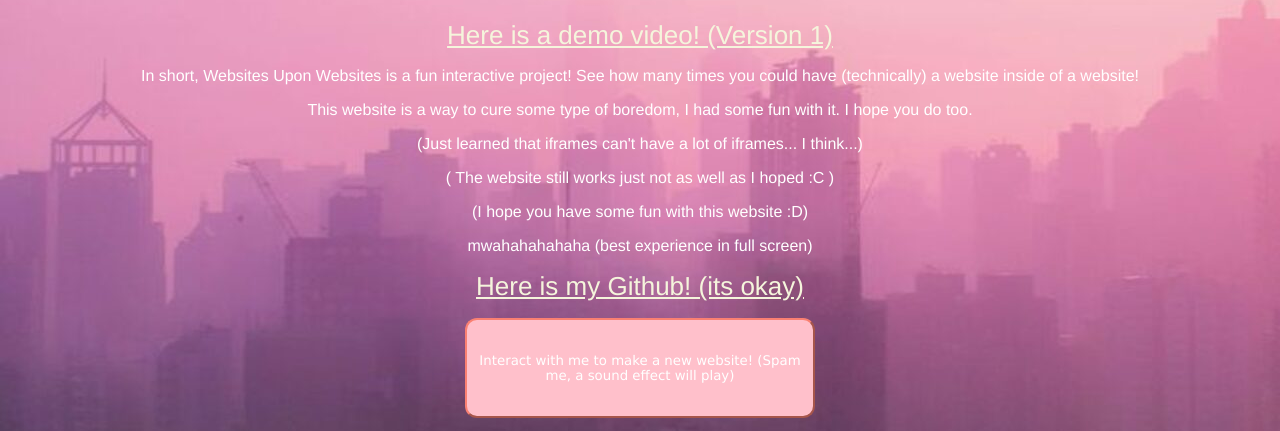
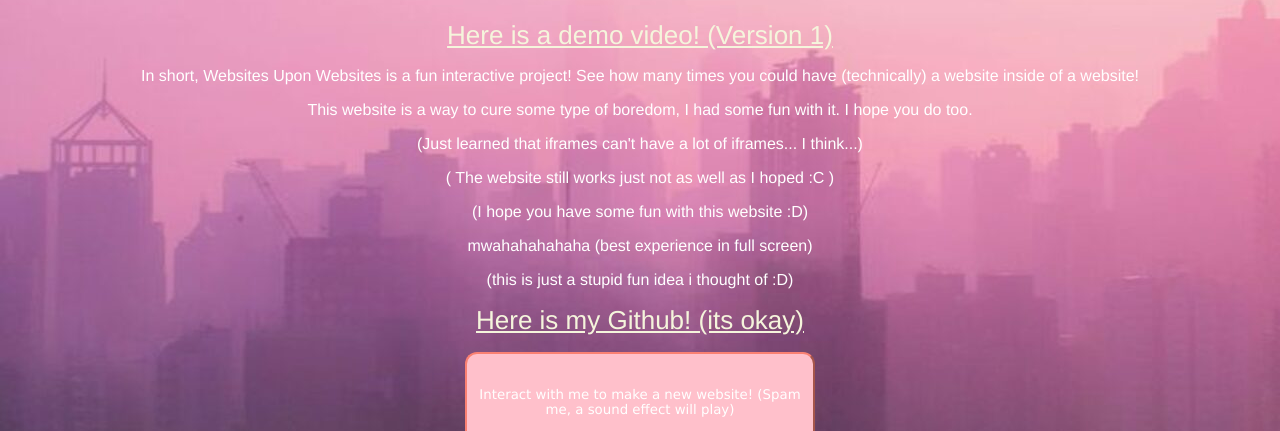
Before and after one commit to noobieyuh/Websites-Upon-Websites, a plain HTML site: page index.html in a window 1280 px wide. Shown: the part 603-1034 px from the top of the page. Drawn offline with Linux system fonts and the light colour scheme.

Commit message:
more more text

```diff
--- a/index.html
+++ b/index.html
@@ -26,6 +26,7 @@
     <p>( The website still works just not as well as I hoped :C )</p>
     <p>(I hope you have some fun with this website :D)</p>
     <p>mwahahahahaha (best experience in full screen)</p>
+    <p>(this is just a stupid fun idea i thought of :D)</p>
     <p>
     <a href = "https://github.com/noobieyuh/Websites-Upon-Websites" target = "_blank">Here is my Github! (its okay)</a>
     </p>
```
